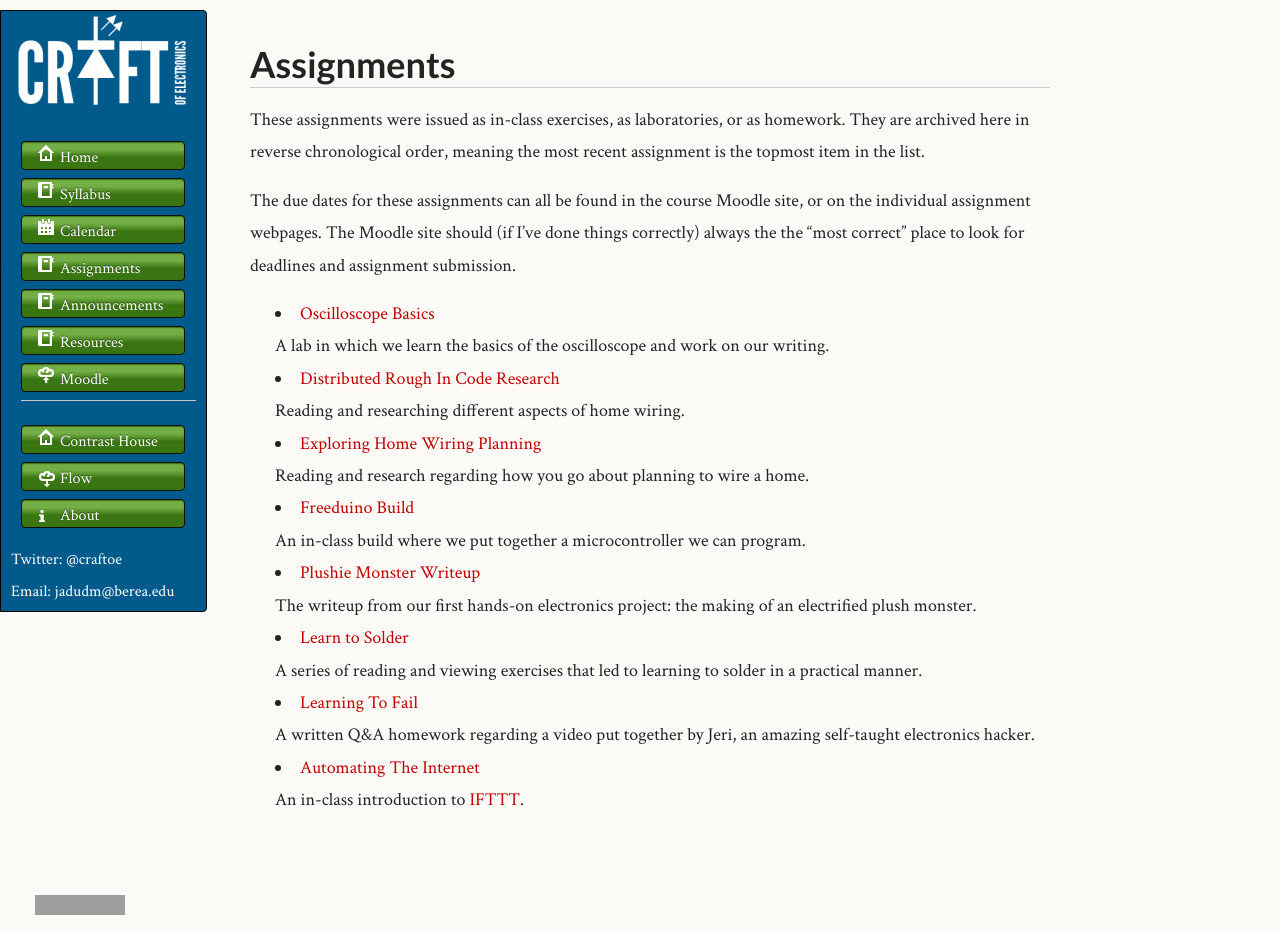
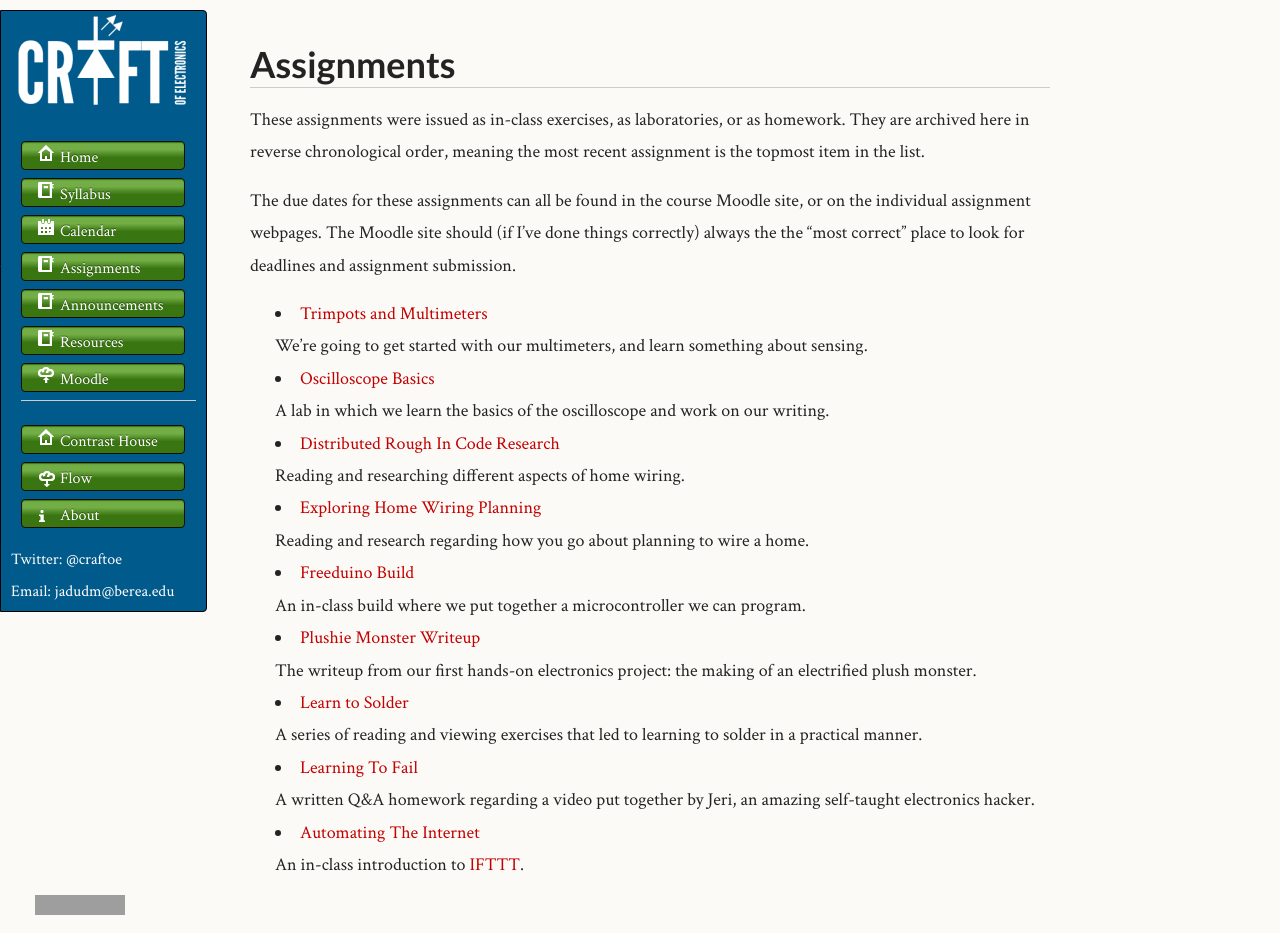
Before and after one commit to craftofelectronics/craftofelectronics.github.com, a Jekyll site: the page built from assignments/index.md, in a window 1280 px wide and 933 px high. Built offline with Jekyll 4.4.1, drawn with Linux system fonts in a browser that asks for light colours; grey boxes are pictures that could not be loaded.

Commit message:
Updated list of assignments.

```diff
--- a/assignments/index.md
+++ b/assignments/index.md
@@ -9,6 +9,8 @@ These assignments were issued as in-class exercises, as laboratories, or as home
 
 The due dates for these assignments can all be found in the course Moodle site, or on the individual assignment webpages. The Moodle site should (if I've done things correctly) always the the "most correct" place to look for deadlines and assignment submission.
 
+* [Trimpots and Multimeters](trimpots-and-multimeters.html) <br/>
+  We're going to get started with our multimeters, and learn something about sensing.
 * [Oscilloscope Basics](oscilloscope-basics.html) <br/>
   A lab in which we learn the basics of the oscilloscope and work on our writing.
 * [Distributed Rough In Code Research](distributed-electric-code-research.html)<br/>
```
